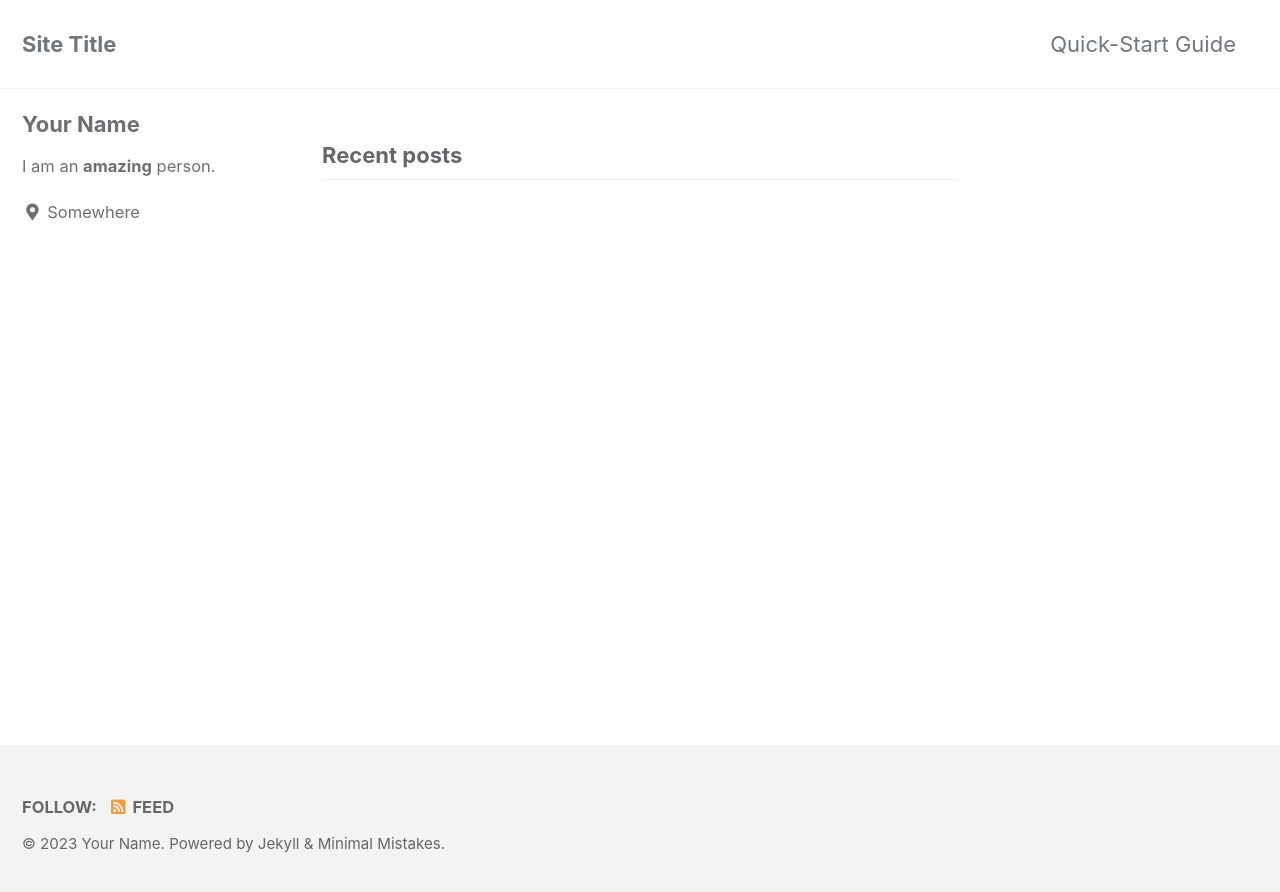
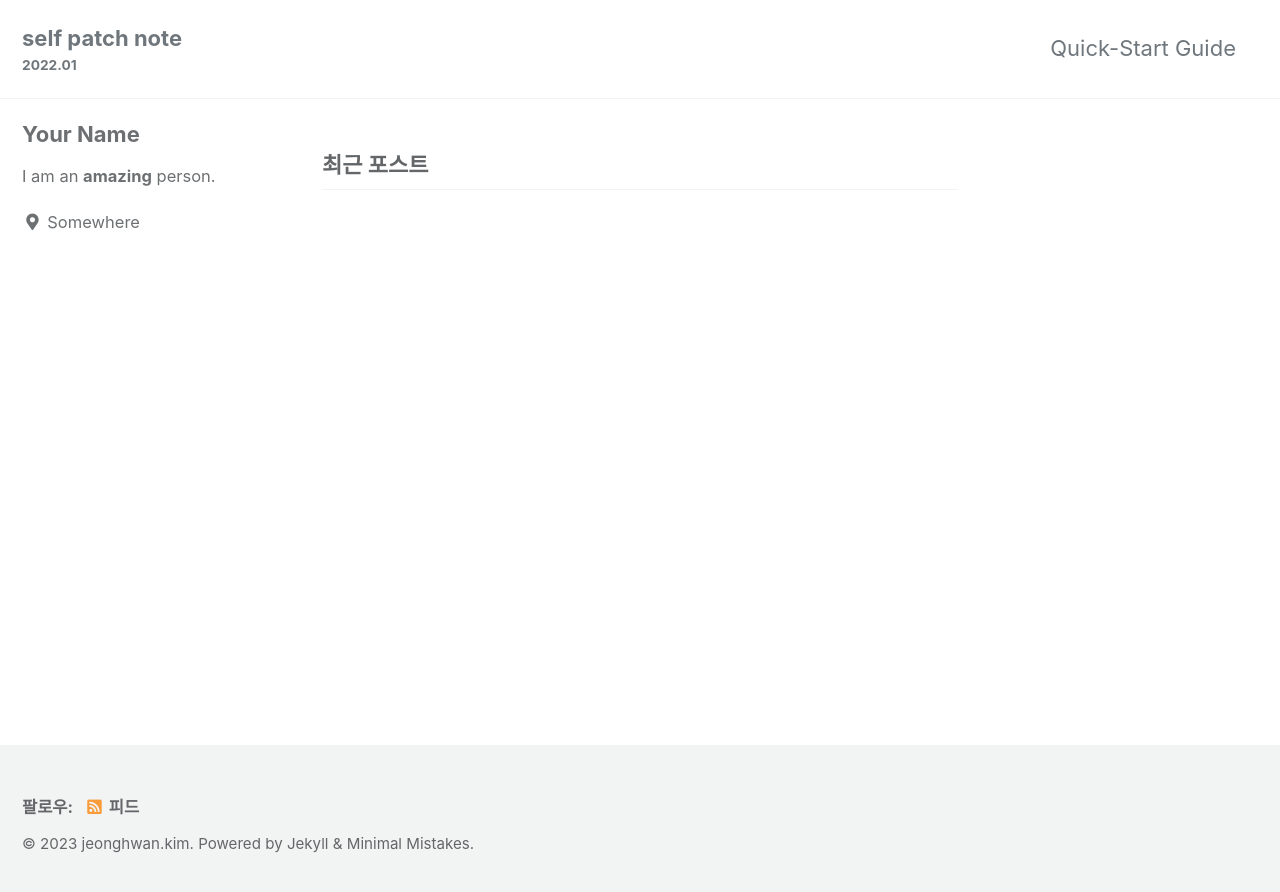
Before and after one commit to brainauto/midgravesblog.github.io, a Jekyll site: the page built from index.html, in a window 1280 px wide. Shown: the top 892 px of the page. Built offline with Jekyll 4.4.1, drawn with Linux system fonts in a browser that asks for light colours; cached includes are drawn as plain includes; the list of posts is cut into pages by our own code.

Commit message:
blog basic seting

```diff
--- a/_config.yml
+++ b/_config.yml
@@ -15,18 +15,18 @@
 minimal_mistakes_skin    : "default" # "air", "aqua", "contrast", "dark", "dirt", "neon", "mint", "plum", "sunrise"
 
 # Site Settings
-locale                   : "en-US"
-title                    : "Site Title"
+locale                   : "ko-KR"
+title                    : "Do list Done list"
 title_separator          : "-"
-subtitle                 : # site tagline that appears below site title in masthead
-name                     : "Your Name"
-description              : "An amazing website."
-url                      : # the base hostname & protocol for your site e.g. "https://mmistakes.github.io"
+subtitle                 : "2022.01"
+name                     : "jeonghwan.kim"
+description              : "정리용 개인 블로그"
+url                      : "https://brainauto.github.io/midgravesblog.github.io/"
 baseurl                  : # the subpath of your site, e.g. "/blog"
-repository               : # GitHub username/repo-name e.g. "mmistakes/minimal-mistakes"
+repository               : "https://github.com/brainauto/midgravesblog.github.io.git"
 teaser                   : # path of fallback teaser image, e.g. "/assets/images/500x300.png"
 logo                     : # path of logo image to display in the masthead, e.g. "/assets/images/88x88.png"
-masthead_title           : # overrides the website title displayed in the masthead, use " " for no title
+masthead_title           : "self patch note"
 # breadcrumbs            : false # true, false (default)
 words_per_minute         : 200
 comments:
```
